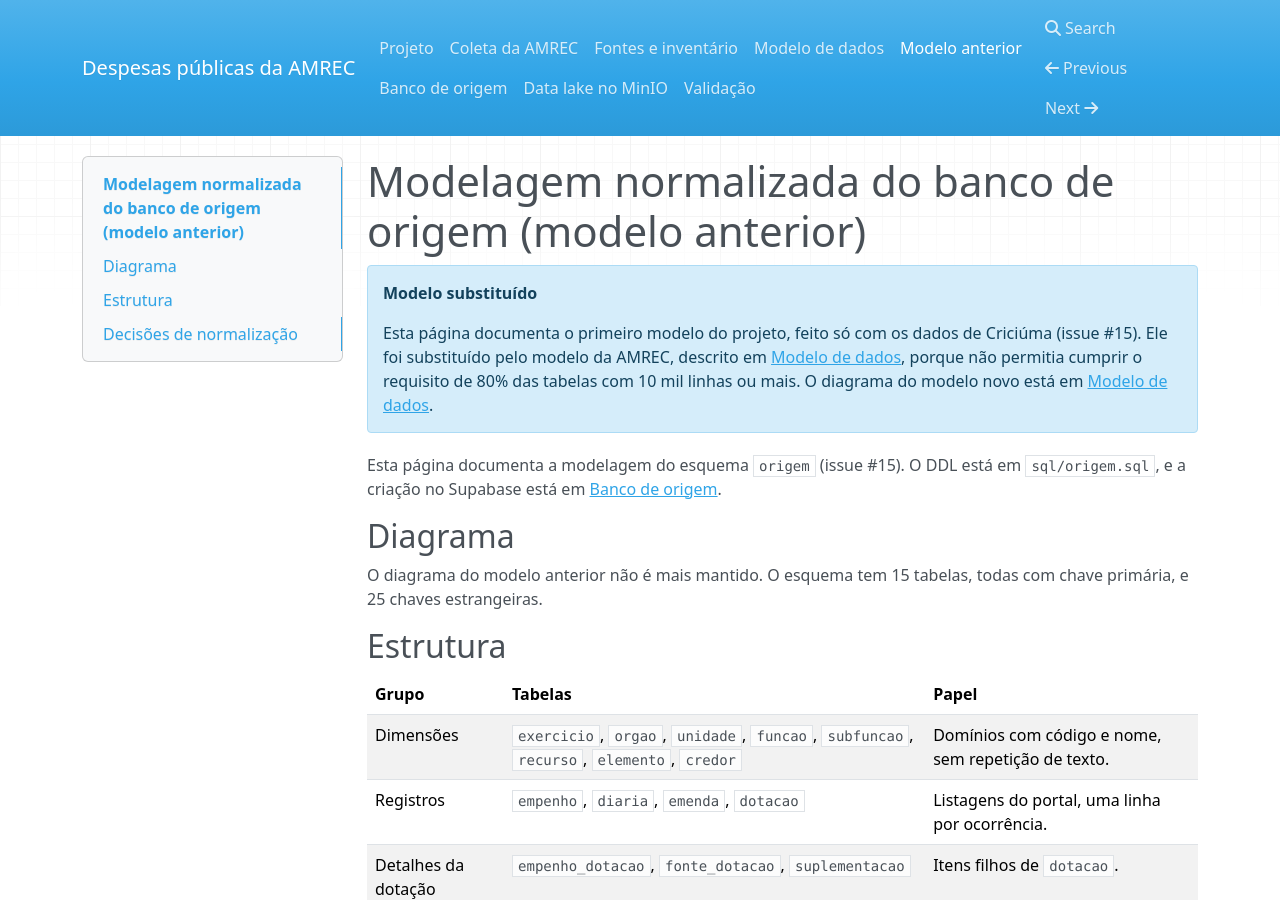
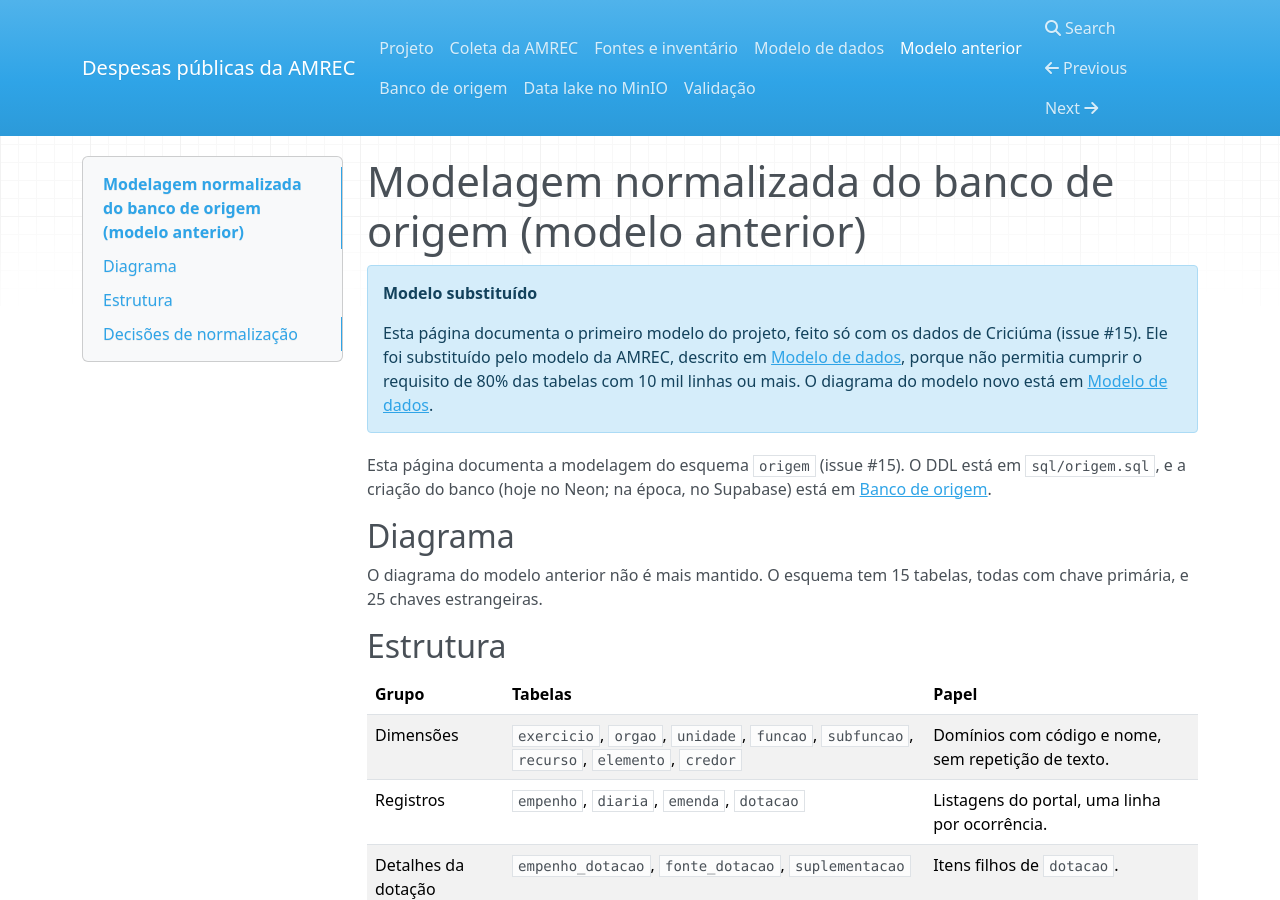
Before and after one commit to 02kamk/Trabalho_Final_Engenharia_de_Dados, an MkDocs documentation site: the page built from docs/modelagem.md, in a window 1280 px wide and 900 px high. Built offline with MkDocs 1.6.1, drawn with Linux system fonts in a browser that asks for light colours; nearby versions of some CDN libraries.

```diff
--- a/docs/modelagem.md
+++ b/docs/modelagem.md
@@ -3,7 +3,7 @@
 !!! note "Modelo substituído"
     Esta página documenta o primeiro modelo do projeto, feito só com os dados de Criciúma (issue #15). Ele foi substituído pelo modelo da AMREC, descrito em [Modelo de dados](modelo.md), porque não permitia cumprir o requisito de 80% das tabelas com 10 mil linhas ou mais. O diagrama do modelo novo está em [Modelo de dados](modelo.md#diagrama).
 
-Esta página documenta a modelagem do esquema `origem` (issue #15). O DDL está em `sql/origem.sql`, e a criação no Supabase está em [Banco de origem](banco.md).
+Esta página documenta a modelagem do esquema `origem` (issue #15). O DDL está em `sql/origem.sql`, e a criação do banco (hoje no Neon; na época, no Supabase) está em [Banco de origem](banco.md).
 
 ## Diagrama
 
```
Also changed, not shown: README.md (+7 -1 lines), docs/index.md (+1 -0 lines).
